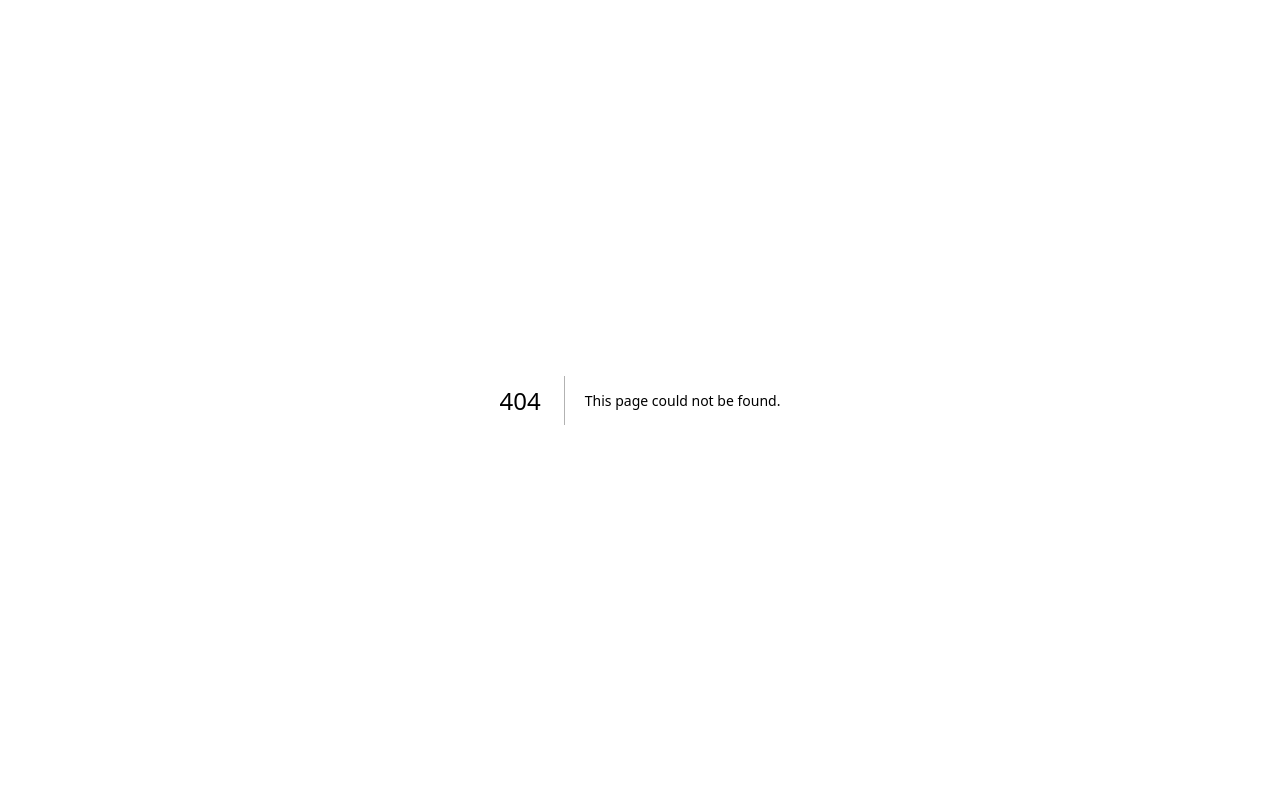
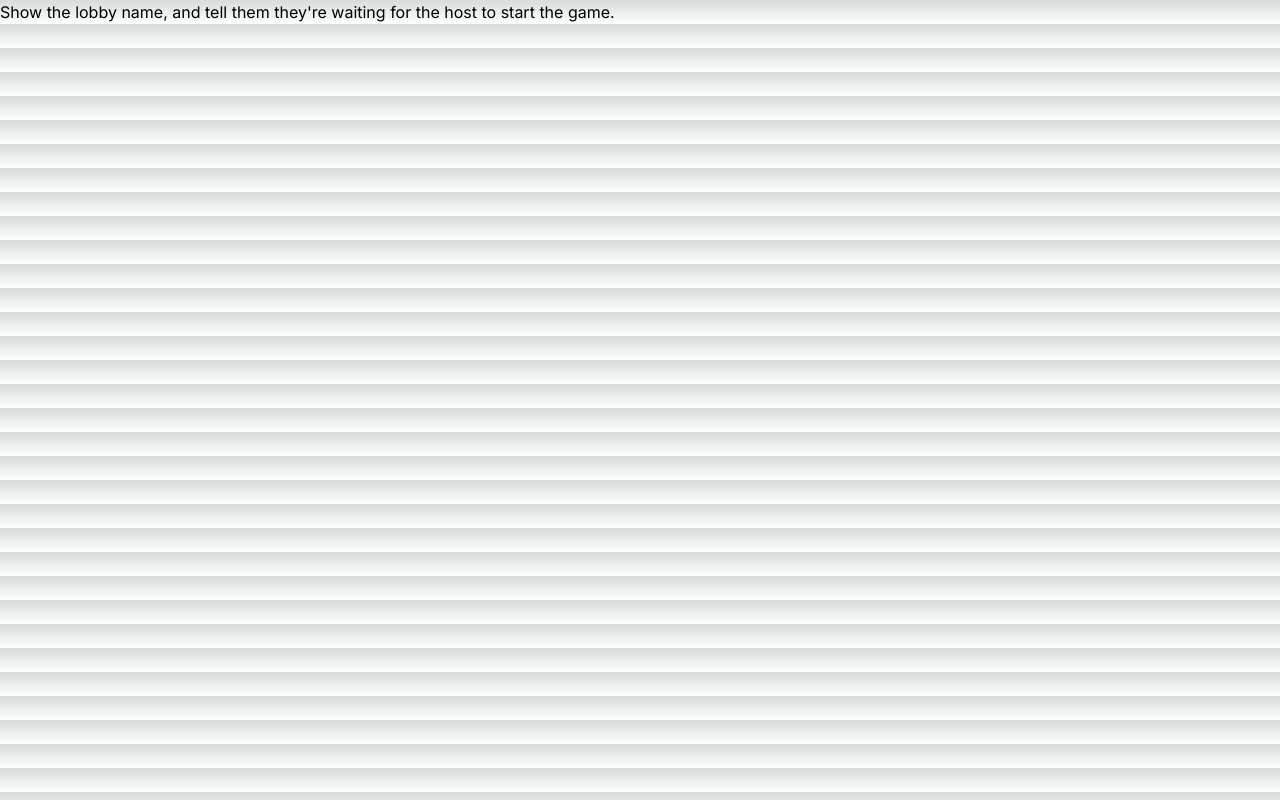
Before and after one commit to aidanhopper/leethoot, a Next.js app: page /lobby in a window 1280 px wide. Before the commit this address had no page. Built offline with nearby package versions, Linux system fonts and the light colour scheme.

Commit message:
Upload stub player screens

```diff
--- /dev/null
+++ b/src/app/(player)/enter-game/page.js
@@ -0,0 +1,5 @@
+export default function EnterGame() {
+  return (
+    <>User enters session id, player's name, and render a join game button.</>
+  )
+}
--- /dev/null
+++ b/src/app/(player)/game/page.js
@@ -0,0 +1,3 @@
+export default function Game() {
+  return <>Render the question, time remaining, and the possible answers.</>
+}
--- /dev/null
+++ b/src/app/(player)/lobby/page.js
@@ -0,0 +1,8 @@
+export default function Lobby() {
+  return (
+    <>
+      Show the lobby name, and tell them they're waiting for the host to start
+      the game.
+    </>
+  )
+}
```
